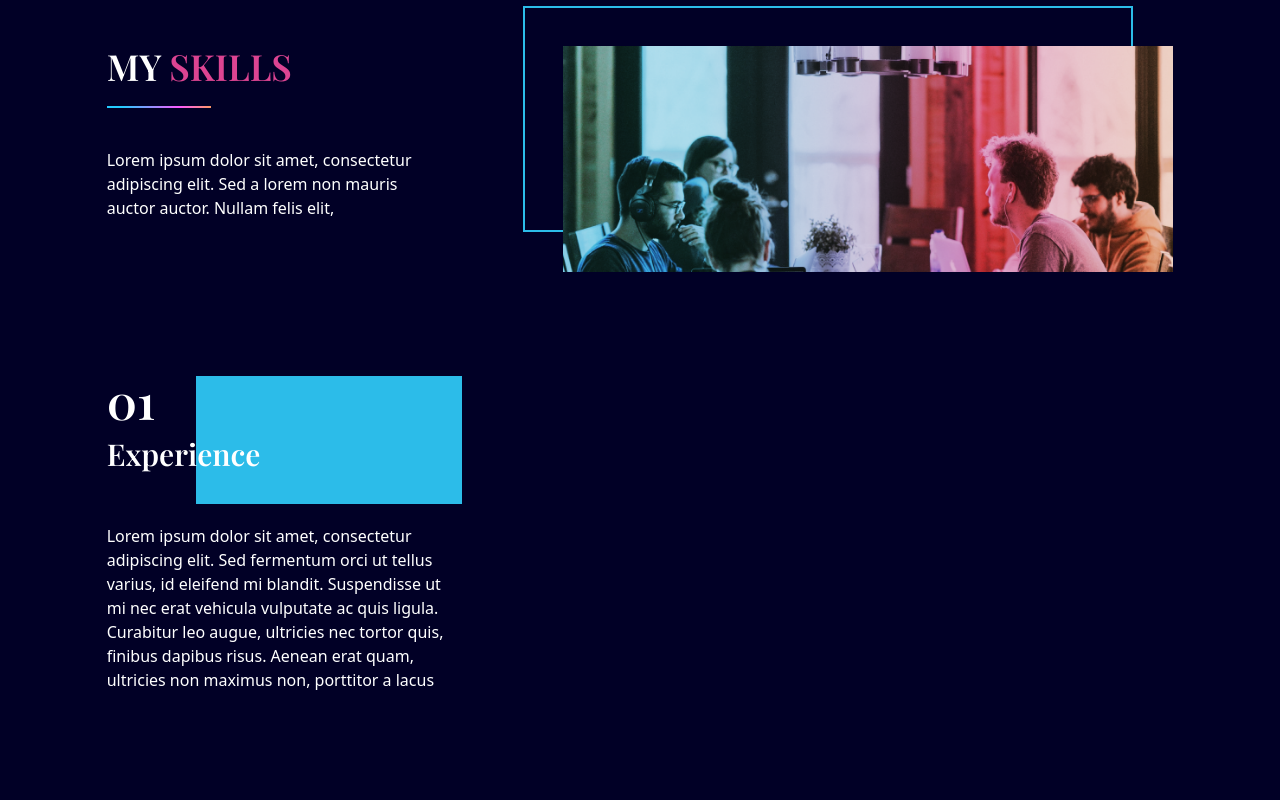
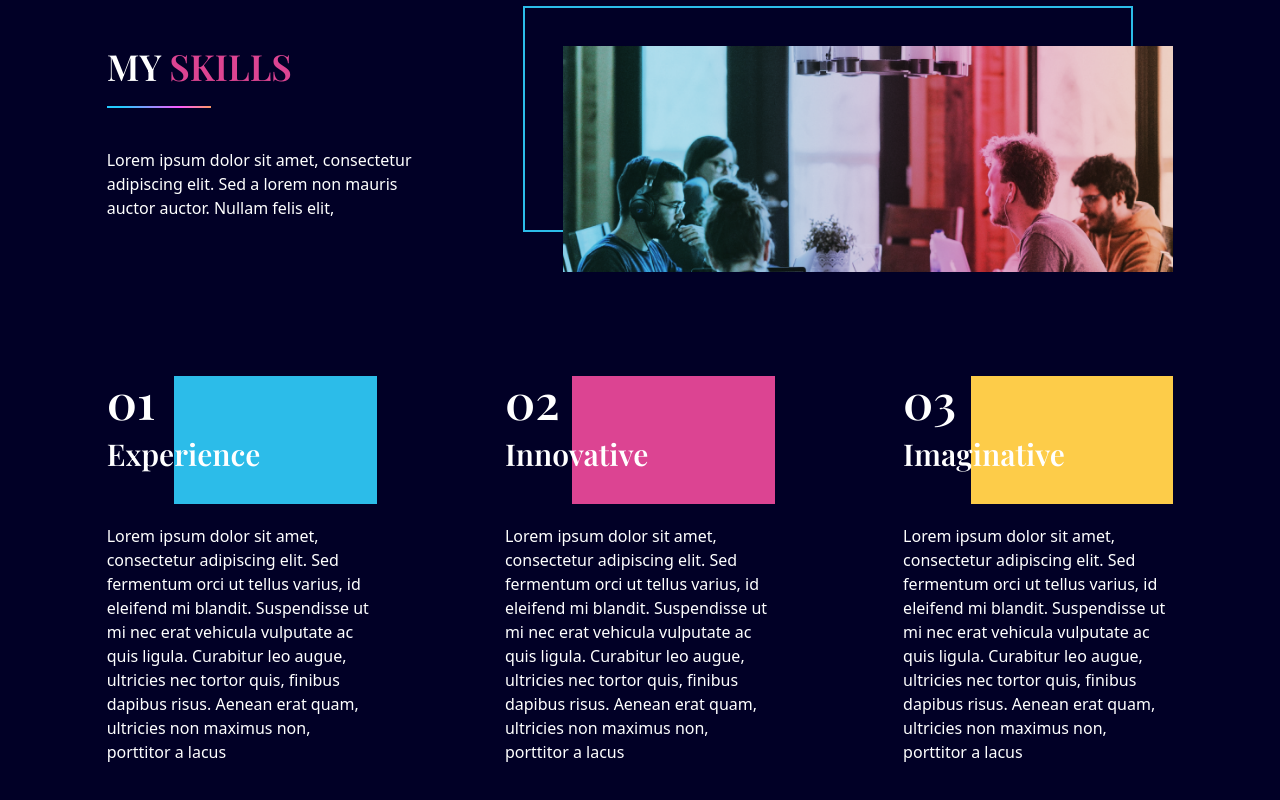
Before and after one commit to R-Villar/vite-portfolio, a React (Vite) app: page / in a window 1280 px wide. Shown: the part 924-1724 px from the top of the page. Built offline with nearby package versions, Linux system fonts and the light colour scheme.

Commit message:
completed skill section

```diff
--- a/src/scenes/MySkills.jsx
+++ b/src/scenes/MySkills.jsx
@@ -85,6 +85,72 @@ export const MySkills = () => {
 						ultricies non maximus non, porttitor a lacus
 					</p>
 				</motion.div>
+
+				{/* INNOVATIVE */}
+				<motion.div
+					className='md:w-1/3 mt-10'
+					initial='hidden'
+					whileInView='visible'
+					viewport={{once: true, amount: 0.5}}
+					transition={{DELAY: 0.2, duration: 0.5}}
+					variants={{
+						hidden: {opacity: 0, y: 50},
+						visible: {opacity: 1, y: 0},
+					}}
+				>
+					<div className='relative h-32'>
+						<div className='z-10'>
+							<p className='font-playfair font-semibold text-5xl'>
+								02
+							</p>
+							<p className='font-playfair font-semibold text-3xl mt-3'>
+								Innovative
+							</p>
+						</div>
+						<div className='w-1/2 md:w-3/4 h-32 bg-red absolute right-0 top-0 z-[-1]' />
+					</div>
+					<p className='mt-5'>
+						Lorem ipsum dolor sit amet, consectetur adipiscing elit.
+						Sed fermentum orci ut tellus varius, id eleifend mi
+						blandit. Suspendisse ut mi nec erat vehicula vulputate
+						ac quis ligula. Curabitur leo augue, ultricies nec
+						tortor quis, finibus dapibus risus. Aenean erat quam,
+						ultricies non maximus non, porttitor a lacus
+					</p>
+				</motion.div>
+
+				{/* IMAGINATIVE */}
+				<motion.div
+					className='md:w-1/3 mt-10'
+					initial='hidden'
+					whileInView='visible'
+					viewport={{once: true, amount: 0.5}}
+					transition={{DELAY: 0.4, duration: 0.5}}
+					variants={{
+						hidden: {opacity: 0, y: 50},
+						visible: {opacity: 1, y: 0},
+					}}
+				>
+					<div className='relative h-32'>
+						<div className='z-10'>
+							<p className='font-playfair font-semibold text-5xl'>
+								03
+							</p>
+							<p className='font-playfair font-semibold text-3xl mt-3'>
+								Imaginative
+							</p>
+						</div>
+						<div className='w-1/2 md:w-3/4 h-32 bg-yellow absolute right-0 top-0 z-[-1]' />
+					</div>
+					<p className='mt-5'>
+						Lorem ipsum dolor sit amet, consectetur adipiscing elit.
+						Sed fermentum orci ut tellus varius, id eleifend mi
+						blandit. Suspendisse ut mi nec erat vehicula vulputate
+						ac quis ligula. Curabitur leo augue, ultricies nec
+						tortor quis, finibus dapibus risus. Aenean erat quam,
+						ultricies non maximus non, porttitor a lacus
+					</p>
+				</motion.div>
 			</div>
 		</section>
 	);
```
